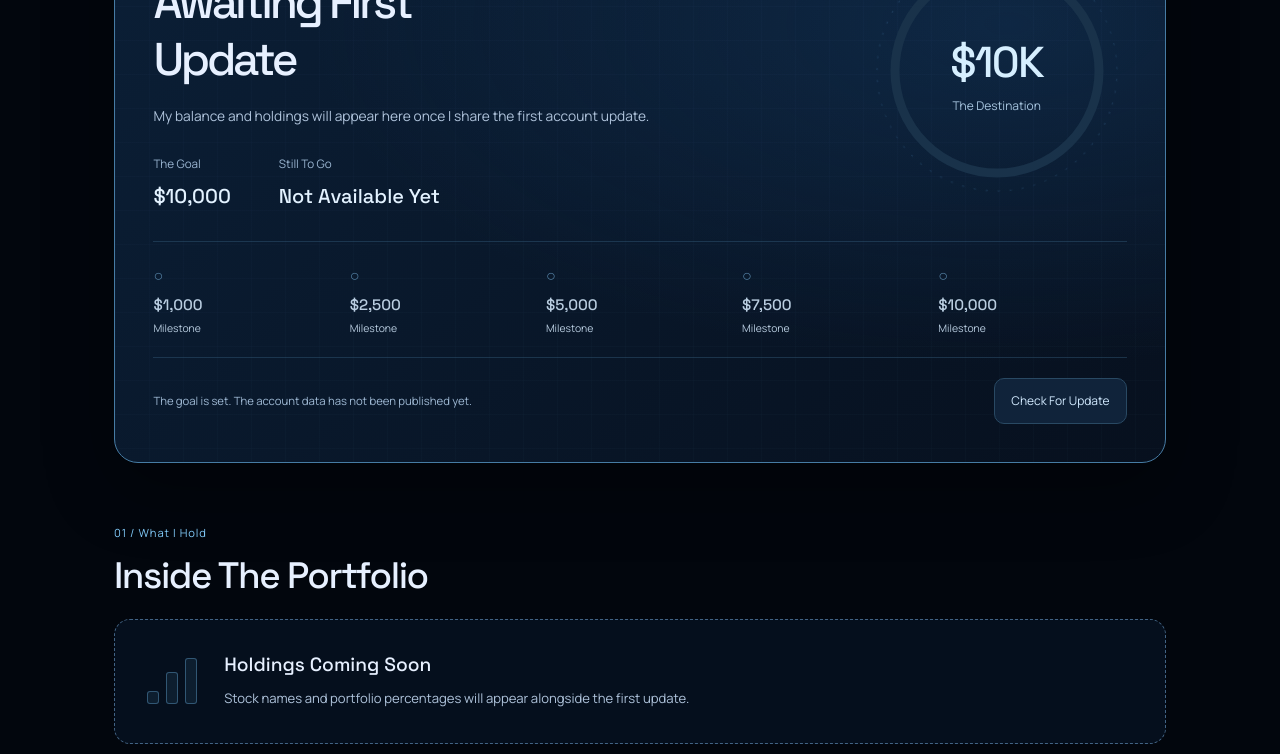
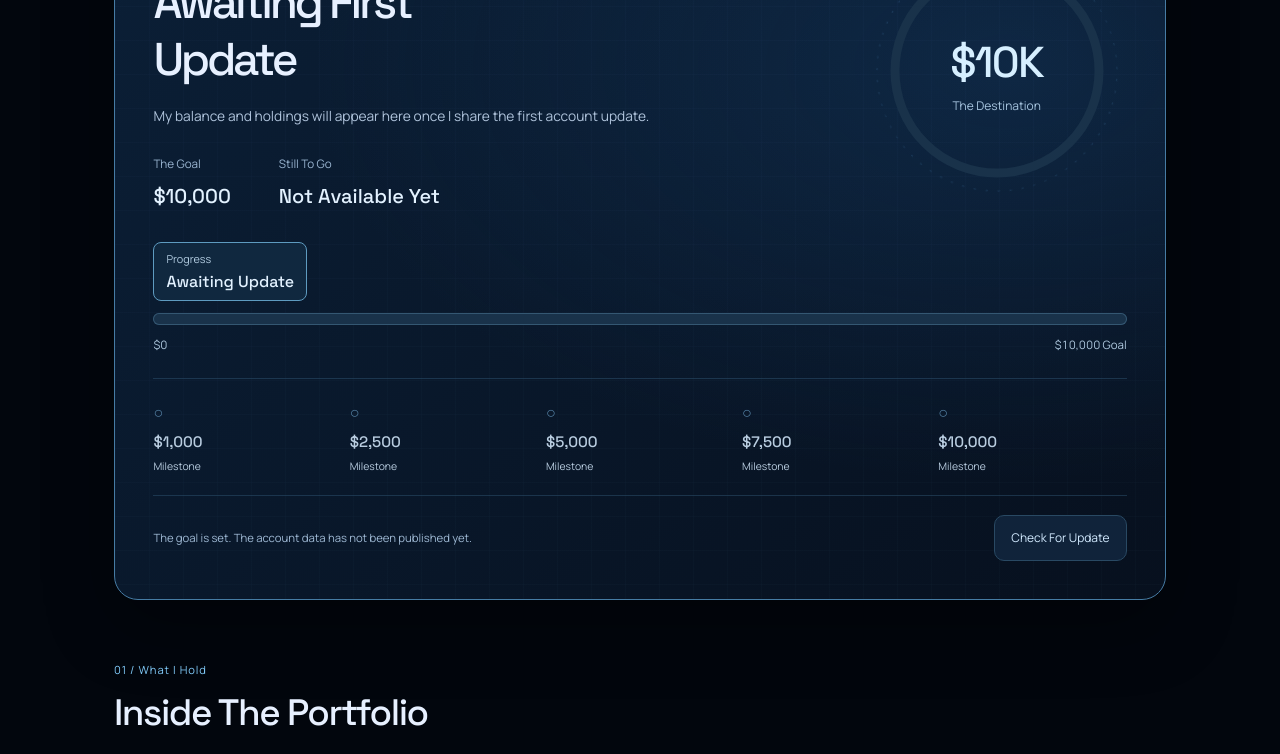
Before and after one commit to prameshsharma25/personal-website, a Next.js app: page /road-to-10000 in a window 1280 px wide. Shown: the part 936-1690 px from the top of the page. Built offline with nearby package versions, Linux system fonts and the light colour scheme.

Commit message:
Show current portfolio total on the goal progress bar

```diff
--- a/pages/road-to-10000.tsx
+++ b/pages/road-to-10000.tsx
@@ -267,17 +267,7 @@ export default function RoadTo10000({ referralUrl, coffeeUrl }: Props) {
                 </div>
               </dl>
             </div>
-            <div
-              className={styles.gauge}
-              role={progress ? 'meter' : undefined}
-              aria-label="Progress Toward $10,000"
-              aria-valuemin={progress ? 0 : undefined}
-              aria-valuemax={progress ? 100 : undefined}
-              aria-valuenow={progress?.percent}
-              aria-valuetext={
-                progress ? `${dollars(snapshot.total)} of $10,000` : undefined
-              }
-            >
+            <div className={styles.gauge} aria-hidden="true">
               <svg viewBox="0 0 260 260" aria-hidden="true">
                 <circle
                   className={styles.outerRing}
@@ -302,6 +292,41 @@ export default function RoadTo10000({ referralUrl, coffeeUrl }: Props) {
                 </strong>
                 <span>{progress ? 'Of The Goal' : 'The Destination'}</span>
               </div>
+            </div>
+          </div>
+          <div
+            className={styles.goalProgress}
+            data-goal-progress
+            role={progress ? 'meter' : undefined}
+            aria-label="Progress Toward $10,000"
+            aria-valuemin={progress ? 0 : undefined}
+            aria-valuemax={progress ? 100 : undefined}
+            aria-valuenow={progress?.percent}
+            aria-valuetext={
+              progress ? `${dollars(snapshot.total)} of $10,000` : undefined
+            }
+            style={
+              {
+                '--goal-progress': `${progress?.percent ?? 0}%`,
+                '--goal-label-shift': `${-(progress?.percent ?? 0)}%`,
+              } as CSSProperties
+            }
+          >
+            <div className={styles.goalMarkerRow}>
+              <strong className={styles.goalMarker} data-goal-total>
+                <small>{snapshot ? 'Current Total' : 'Progress'}</small>
+                {snapshot ? dollars(snapshot.total) : 'Awaiting Update'}
+              </strong>
+            </div>
+            <div className={styles.goalTrack} aria-hidden="true">
+              <span className={styles.goalFill} data-goal-fill />
+              {!!progress && progress.percent > 0 && (
+                <i className={styles.goalTip} />
+              )}
+            </div>
+            <div className={styles.goalScale} aria-hidden="true">
+              <span>$0</span>
+              <span>$10,000 Goal</span>
             </div>
           </div>
           <ol className={styles.milestones} aria-label="Portfolio Milestones">
--- a/styles/Portfolio.module.css
+++ b/styles/Portfolio.module.css
@@ -209,6 +209,73 @@
 .gauge span {
   font-size: 0.75rem;
   color: #a7c5df;
+}
+.goalProgress {
+  margin: 0 0 1.5rem;
+}
+.goalMarkerRow {
+  position: relative;
+  min-height: 4.5rem;
+}
+.goalMarker {
+  position: absolute;
+  bottom: 0.75rem;
+  left: var(--goal-progress);
+  transform: translateX(var(--goal-label-shift));
+  display: grid;
+  gap: 0.2rem;
+  width: max-content;
+  max-width: 100%;
+  padding: 0.5rem 0.75rem;
+  border: 1px solid #5e9bc0;
+  border-radius: 8px;
+  background: #10283f;
+  color: #e3f2ff;
+  font: 500 1rem/1.35 var(--font-display), sans-serif;
+  font-variant-numeric: tabular-nums;
+  overflow-wrap: anywhere;
+  transition: left 1.1s ease, transform 1.1s ease;
+}
+.goalMarker small {
+  color: #b2cce1;
+  font: 400 0.68rem/1.5 var(--font-body), sans-serif;
+}
+.goalTrack {
+  position: relative;
+  height: 12px;
+  border-radius: 999px;
+  background: #19324a;
+  box-shadow: inset 0 0 0 1px #345772;
+}
+.goalFill {
+  display: block;
+  width: var(--goal-progress);
+  height: 100%;
+  border-radius: inherit;
+  background: linear-gradient(90deg, #448bda, #86d6ff);
+  transition: width 1.1s ease;
+}
+.goalTip {
+  position: absolute;
+  top: 50%;
+  left: var(--goal-progress);
+  width: 16px;
+  height: 16px;
+  border: 3px solid #d6f1ff;
+  border-radius: 50%;
+  background: #64bdf7;
+  box-shadow: 0 0 14px #70c4ff66;
+  transform: translate(-50%, -50%);
+  transition: left 1.1s ease;
+}
+.goalScale {
+  display: flex;
+  justify-content: space-between;
+  gap: 1rem;
+  margin-top: 0.6rem;
+  color: #afc9df;
+  font-size: 0.72rem;
+  font-variant-numeric: tabular-nums;
 }
 .milestones {
   display: grid;
```
